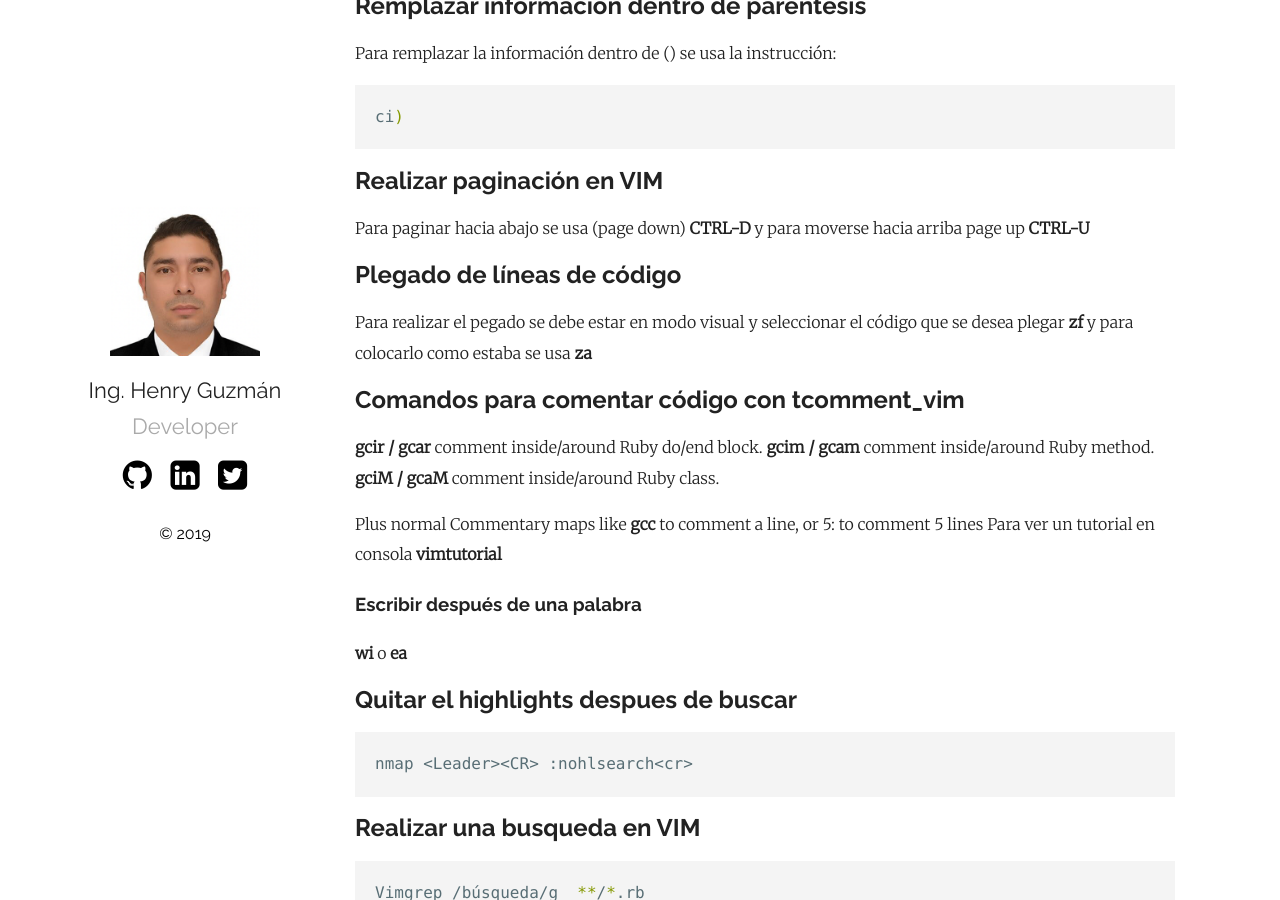
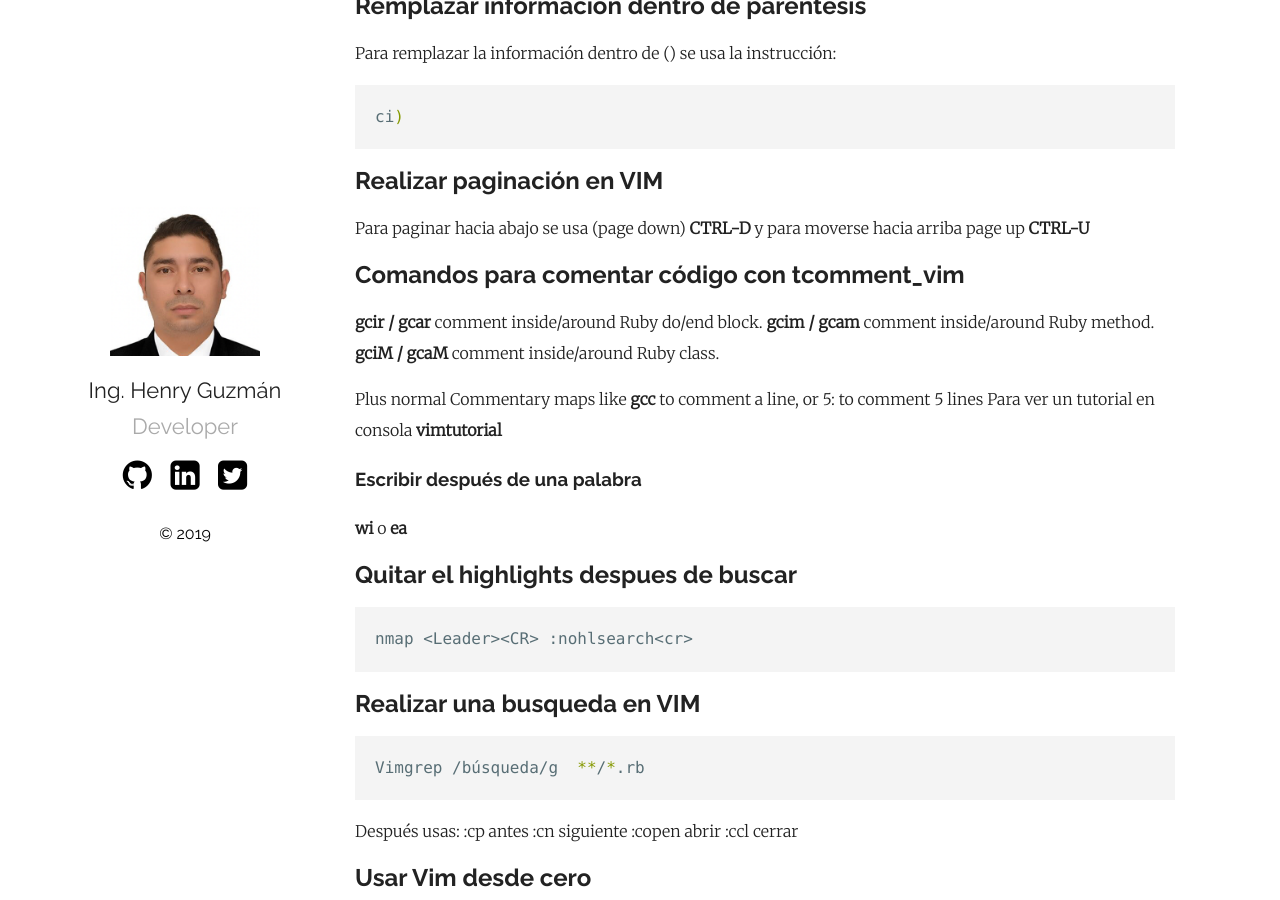
Before and after one commit to hguzman/hguzman.github.io, a Jekyll site: the page built from _posts/2019-11-29-listado-de-comandos-utiles-para-trabajar-en.vim.markdown, in a window 1280 px wide and 900 px high, scrolled down 588 px. Built offline with Jekyll 4.4.1, drawn with Linux system fonts in a browser that asks for light colours; comment, search, counter and statistics services are not loaded.

Commit message:
Update 2019-11-29-listado-de-comandos-utiles-para-trabajar-en.vim.markdown

```diff
--- a/_posts/2019-11-29-listado-de-comandos-utiles-para-trabajar-en.vim.markdown
+++ b/_posts/2019-11-29-listado-de-comandos-utiles-para-trabajar-en.vim.markdown
@@ -34,9 +34,6 @@ ci)
 
 Para paginar hacia abajo se usa (page down) **CTRL-D** y para moverse hacia arriba page up **CTRL-U**
 
-## Plegado de líneas de código
-
-Para realizar el pegado se debe estar en modo visual y seleccionar el código que se desea plegar **zf** y para colocarlo como estaba se usa **za**
 
 ## Comandos para comentar código con tcomment_vim
 
```
